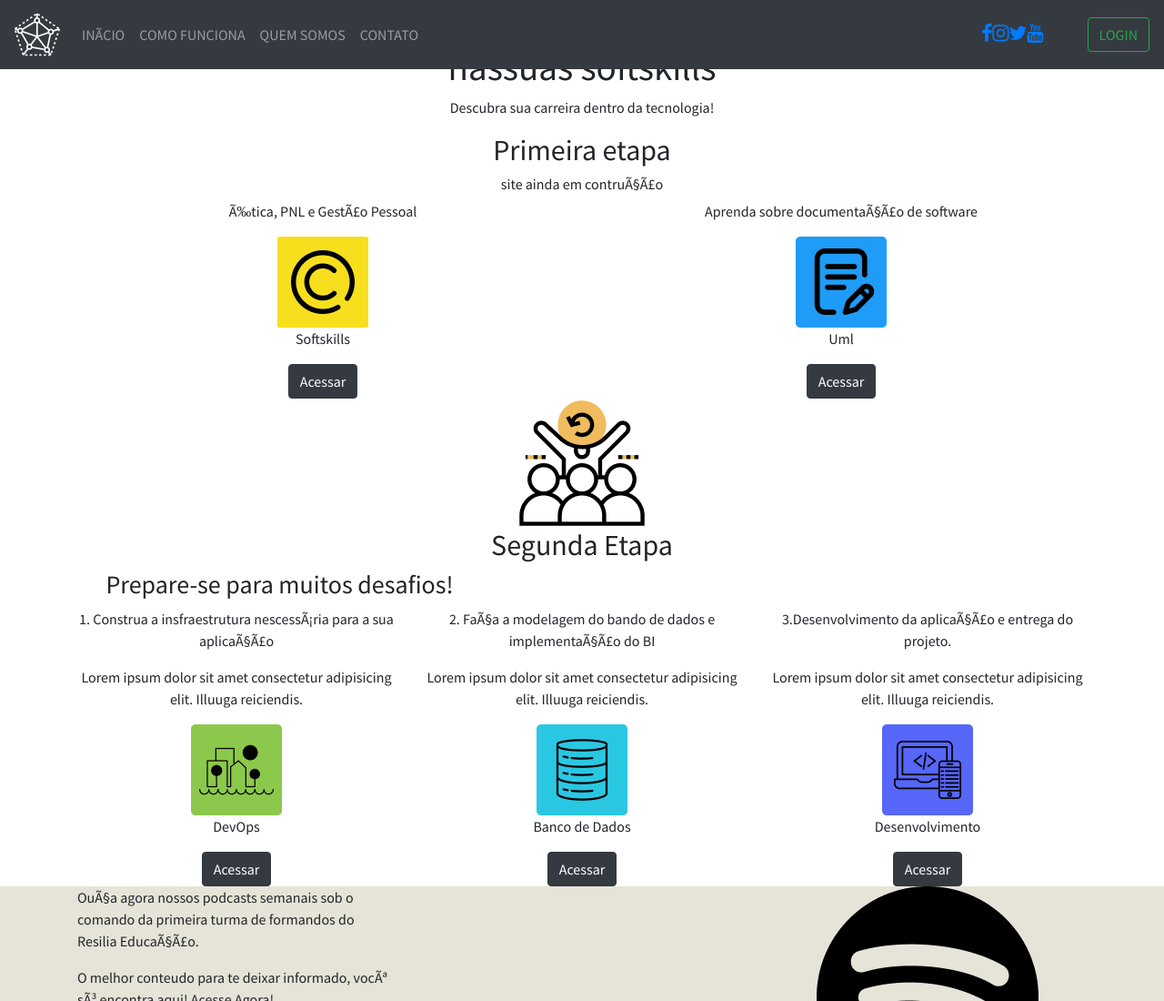
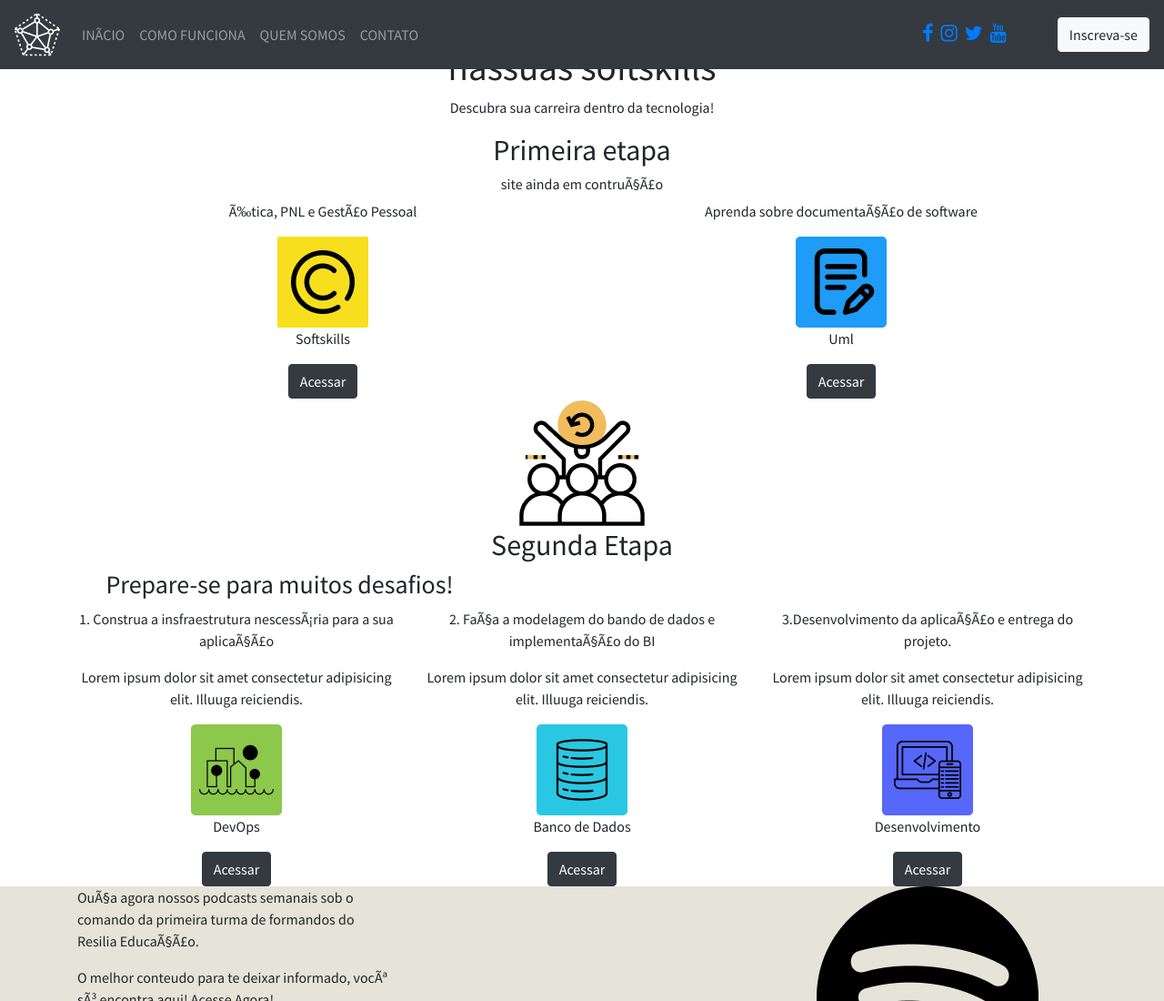
Before and after one commit to CaioLima96/resilia, a plain HTML site: page index.html in a window 1280 px wide. Shown: the top 1100 px of the page at 91% size. Drawn offline with nearby package versions, Linux system fonts and the light colour scheme.

Commit message:
pequenas alterações na ul e button

```diff
--- a/index.html
+++ b/index.html
@@ -110,7 +110,7 @@
             <div class="container" id="nav-container">
                 <nav class="navbar navbar-expand-lg navbar-dark fixed-top bg-dark">
 
-                    <a class="navbar-brand" href="#"><img id="logo" src="img/Logo.png" alt="logo"></a>
+                    <a class="navbar-brand" href="#"><img id="logo" src="img/Logo.png" alt="logo-resilia"></a>
 
                     <button class="navbar-toggler" type="button" data-toggle="collapse" data-target="#navbar-links" aria-controls="navbar-links" aria-expanded="false">
                         <span class="navbar-toggler-icon"></span>
@@ -125,13 +125,13 @@
 
                         <form class="form-inline my-2 my-lg-0">
                             <ul class="nav navbar-nav mr-sm-5">
-                                <li><a href="#"><i class="fa fa-facebook fa-lg mb-2"></i></a></li>
-                                <li><a href="#"><i class="fa fa-instagram fa-lg"></i></a></li>
-                                <li><a href="#"><i class="fa fa-twitter fa-lg"></i></a></li>
-                                <li><a href="#"><i class="fa fa-youtube fa-lg"></i></a></li>
+                                <li><a href="#"><i class="fa fa-facebook fa-lg mb-2 mr-2"></i></a></li>
+                                <li><a href="#"><i class="fa fa-instagram fa-lg mr-2"></i></a></li>
+                                <li><a href="#"><i class="fa fa-twitter fa-lg mr-2"></i></a></li>
+                                <li><a href="#"><i class="fa fa-youtube fa-lg mr-2"></i></a></li>
                             </ul>
 
-                             <button class="btn btn-outline-success my-5 my-sm-0" type="submit">LOGIN</button>
+                             <button class="btn btn-light my-5 my-sm-0" type="submit">Inscreva-se</button>
 
                         </form>
 
```
